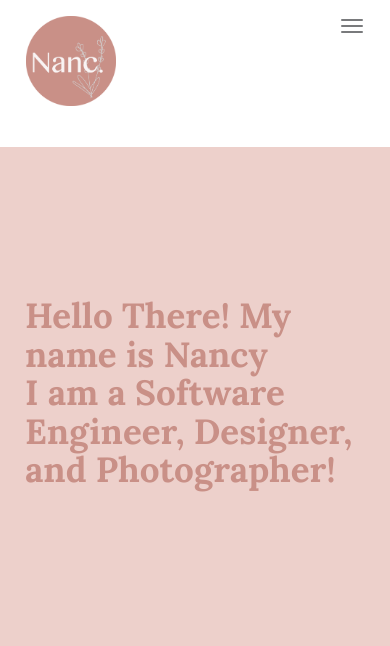
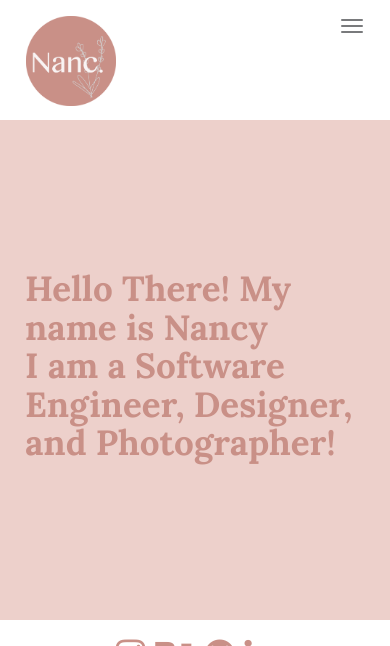
Before and after one commit to nancyxie97/nancyxie97.github.io, a PHP site: page / in a window 390 px wide. Shown: the top 646 px of the page. Run offline with PHP 8.4, Linux system fonts and the light colour scheme; some libraries are stand-ins or nearby versions.

Commit message:
small mobile changes

```diff
--- a/theme.css
+++ b/theme.css
@@ -75,7 +75,7 @@ a:active{
         font-size: 35px;
     }
     .navbar{
-    padding-bottom: 35px;
+    padding-bottom: 8px;
     padding-left: 15px;
 }
     ul{
```
